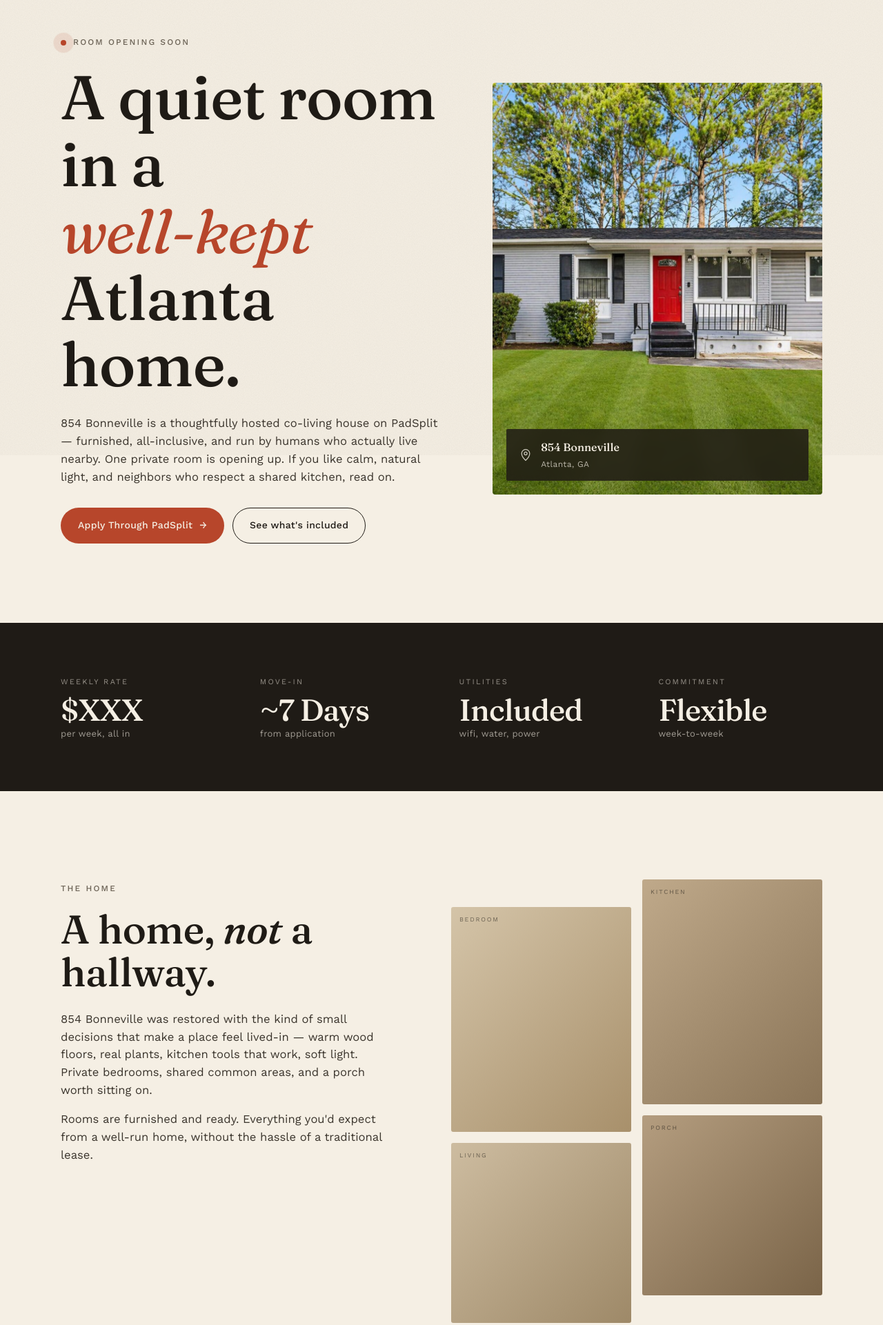
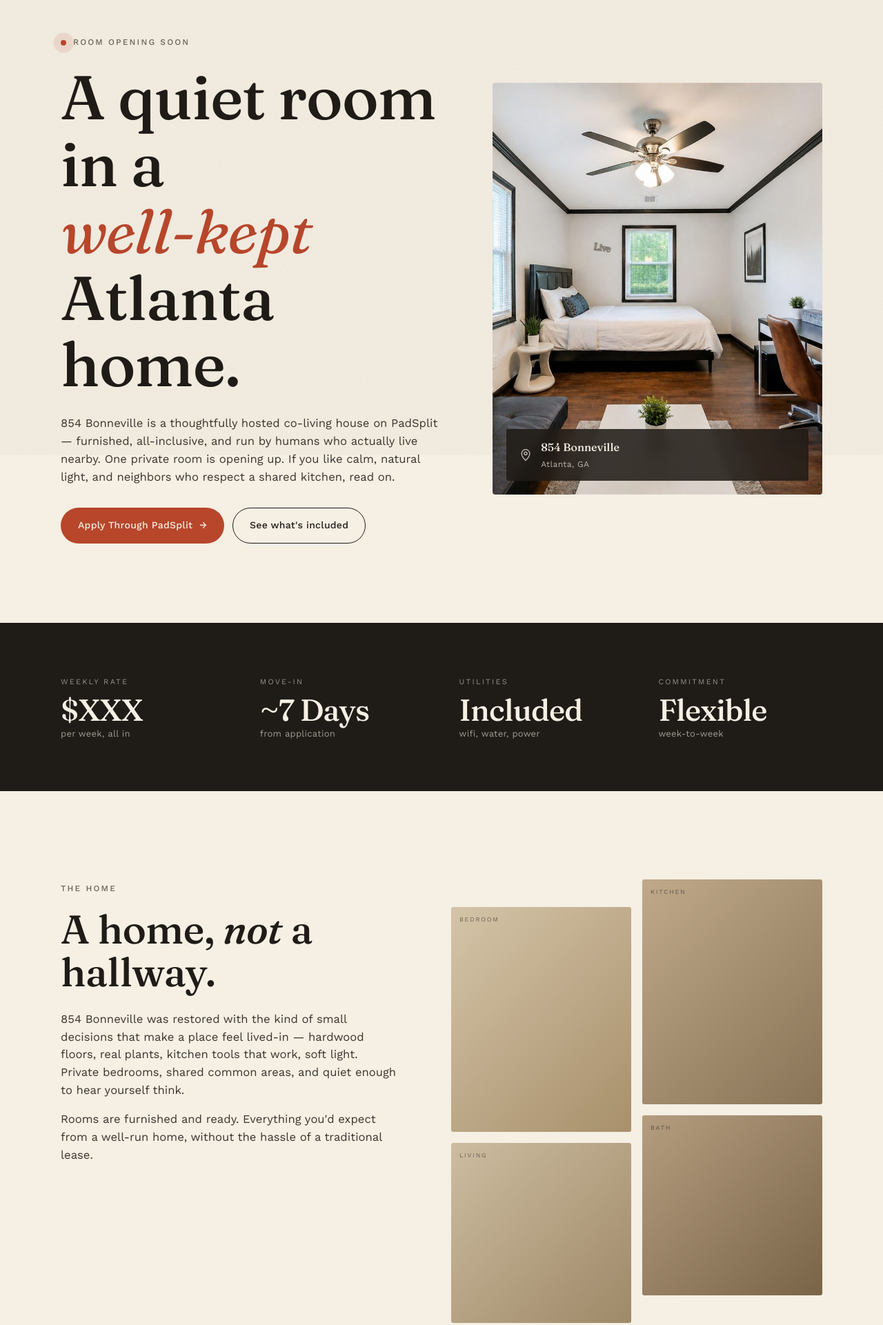
Before and after one commit to seancomingtoamer/854-bonneville, a plain HTML site: page index.html in a window 1280 px wide. Shown: the part 140-2061 px from the top of the page at 69% size. Drawn offline with nearby package versions, Linux system fonts and the light colour scheme.

Commit message:
Swap hero to room photo, remove exterior references
Hero now shows the actual private bedroom (furnished, daylight, desk).
Removed exterior.jpg — not using outside shots for privacy. Gallery's
last placeholder is now BATH instead of PORCH. Copy edit to remove
porch mention in the about section.

```diff
--- a/index.html
+++ b/index.html
@@ -242,7 +242,7 @@
       width: 100%;
       height: 100%;
       object-fit: cover;
-      object-position: center 60%;
+      object-position: center center;
     }
     .location-badge {
       position: absolute;
@@ -662,8 +662,8 @@
         </div>
 
         <div class="hero-media fade-up">
-          <img class="hero-photo" src="images/exterior.jpg"
-               alt="Front exterior of 854 Bonneville — light gray ranch home with red front door, mature pines behind">
+          <img class="hero-photo" src="images/room.jpg"
+               alt="The private bedroom at 854 Bonneville — furnished with bed, desk, seating area, hardwood floors and natural daylight">
           <div class="location-badge">
             <svg width="20" height="20" viewBox="0 0 24 24" fill="none" stroke="currentColor" stroke-width="1.5">
               <path d="M12 21s-7-6.5-7-12a7 7 0 0114 0c0 5.5-7 12-7 12z"/>
@@ -714,9 +714,9 @@
           <h2 class="fade-up">A home, <em>not</em> a hallway.</h2>
           <p class="lede fade-up">
             854 Bonneville was restored with the kind of small decisions that
-            make a place feel lived-in — warm wood floors, real plants, kitchen
+            make a place feel lived-in — hardwood floors, real plants, kitchen
             tools that work, soft light. Private bedrooms, shared common areas,
-            and a porch worth sitting on.
+            and quiet enough to hear yourself think.
           </p>
           <p class="lede fade-up">
             Rooms are furnished and ready. Everything you'd expect from a
@@ -729,7 +729,7 @@
           <div class="photo a fade-up" data-label="BEDROOM"></div>
           <div class="photo b fade-up" data-label="KITCHEN"></div>
           <div class="photo c fade-up" data-label="LIVING"></div>
-          <div class="photo d fade-up" data-label="PORCH"></div>
+          <div class="photo d fade-up" data-label="BATH"></div>
         </div>
       </div>
     </div>
```
Also changed, not shown: images/exterior.jpg (deleted), images/room.jpg (added), 1 other file.
